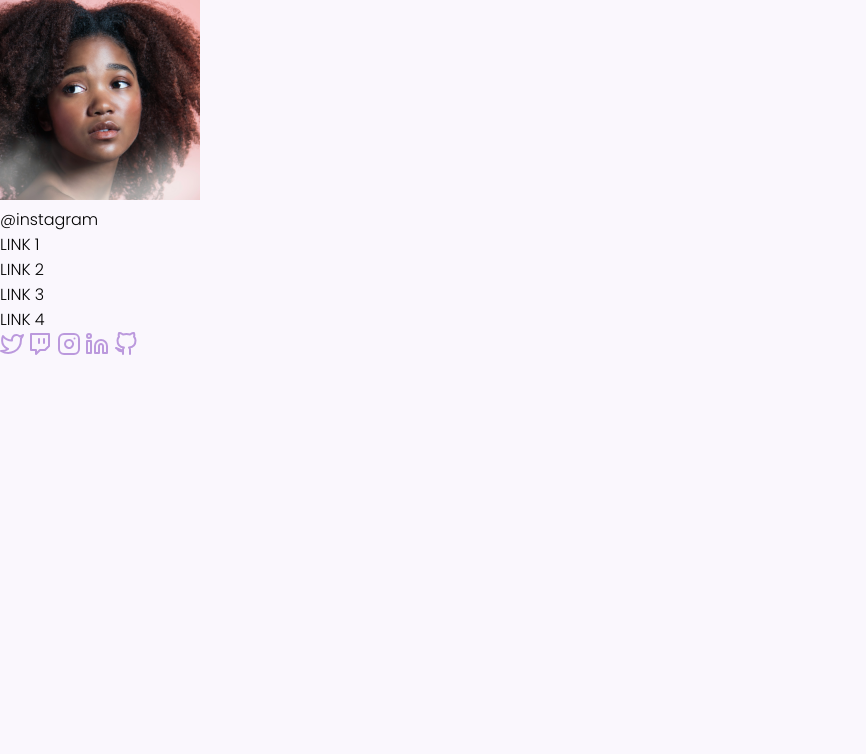
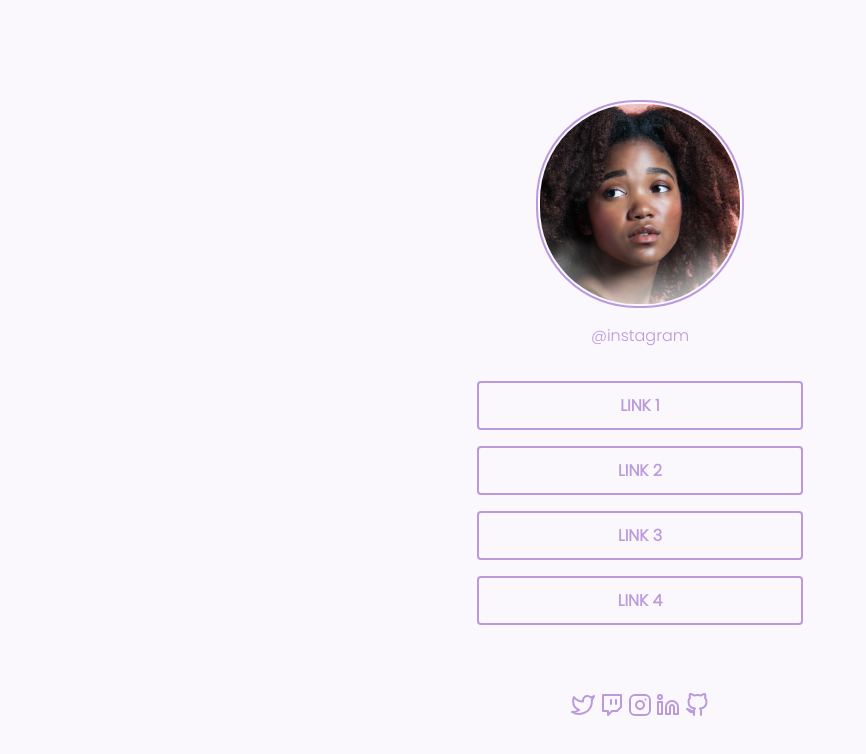
Before and after one commit to Jacqueline-dev/social-tree, a plain HTML site: page index.html in a window 1280 px wide. Shown: the whole page, without its empty margins (0-866 px from the left). Drawn offline with Linux system fonts and the light colour scheme.

Commit message:
criação do estilo com css

```diff
--- a/index.html
+++ b/index.html
@@ -1,38 +1,41 @@
 <!DOCTYPE html>
 <html lang="en">
   <head>
-  <meta charset="UTF-8">
-  <meta http-equiv="X-UA-Compatible" content="IE=edge">
-  <meta name="viewport" content="width=device-width, initial-scale=1.0">
+    <meta charset="UTF-8" />
+    <meta http-equiv="X-UA-Compatible" content="IE=edge" />
+    <meta name="viewport" content="width=device-width, initial-scale=1.0" />
 
-  <link rel="preconnect" href="https://fonts.googleapis.com">
-  <link rel="preconnect" href="https://fonts.gstatic.com" crossorigin>
-   <link href="https://fonts.googleapis.com/css2?family=Poppins:wght@300&display=swap" rel="stylesheet">
+    <link rel="preconnect" href="https://fonts.googleapis.com" />
+    <link rel="preconnect" href="https://fonts.gstatic.com" crossorigin />
+    <link
+      href="https://fonts.googleapis.com/css2?family=Poppins:wght@300&display=swap"
+      rel="stylesheet"
+    />
 
-  <link rel="stylesheet" href="style.css">
+    <link rel="stylesheet" href="style.css" />
 
     <title>Social Tree</title>
   </head>
   <body>
     <main class="container">
       <div>
-      <img src="assets/fotoperfil.png" alt="foto de perfil">
+        <img class="image" src="assets/fotoperfil.png" alt="foto de perfil" />
         <p>@instagram</p>
-      <ul>
-        <li><a>LINK 1</a></li>
-        <li><a>LINK 2</a></li>
-        <li><a>LINK 3</a></li>
-        <li><a>LINK 4</a></li>
+        <ul class="btn">
+          <li><a>Link 1</a></li>
+          <li><a>Link 2</a></li>
+          <li><a>Link 3</a></li>
+          <li><a>Link 4</a></li>
         </ul>
+
+        <div class="social-midia">
+          <a href="http://"><img src="assets/twitter.svg" /></a>
+          <a href="http://"><img src="assets/twitch.svg" /></a>
+          <a href="http://"><img src="assets/instagram.svg" /></a>
+          <a href="http://"><img src="assets/linkedin.svg" /></a>
+          <a href="http://"><img src="assets/github.svg" /></a>
         </div>
-      <div class="social-midia">
-        <a href="http://"><img src="assets/twitter.svg"></a>
-        <a href="http://"><img src="assets/twitch.svg"></a>
-        <a href="http://"><img src="assets/instagram.svg"></a>
-        <a href="http://"><img src="assets/linkedin.svg"></a>
-        <a href="http://"><img src="assets/github.svg"></a>
       </div>
-
     </main>
   </body>
 </html>
--- a/style.css
+++ b/style.css
@@ -3,7 +3,7 @@
   padding: 0;
 }
 
-:root{
+:root {
   --body-bg-color: #faf7fd;
   --purple: #bb99dd;
 }
@@ -12,3 +12,66 @@ body {
   font-family: 'Poppins', sans-serif;
   background-color: var(--body-bg-color);
 }
+
+.container {
+  display: flex;
+  justify-content: center;
+  padding: 100px;
+}
+
+ul,
+li,
+a {
+  list-style: none;
+}
+
+.image {
+  border-radius: 100px;
+  border: 2px solid var(--purple);
+  padding: 2px;
+  display: flex;
+  text-align: center;
+}
+
+p {
+  font-weight: 16px;
+  color: var(--purple);
+  text-align: center;
+  margin-bottom: 33px;
+  margin-top: 15px;
+}
+
+li {
+  display: flex;
+  text-align: center;
+  align-items: center;
+  box-sizing: border-box;
+  width: 326px;
+  height: 49px;
+  left: 556px;
+  top: 900px;
+  border: 2px solid var(--purple);
+  border-radius: 4px;
+  margin: 16px;
+  padding: 13px 13px;
+  font-size: 16px;
+  font-weight: 600;
+  text-transform: uppercase;
+  line-height: 24px;
+}
+
+ul,
+a {
+  font-weight: 16px bold;
+  text-align: center;
+  color: var(--purple);
+}
+
+.social-midia {
+  text-align: center;
+  margin-top: 68px;
+  width: 236px;
+  height: 24px;
+  left: 601px;
+  top: 798px;
+}
```
Lines whose indentation alone changed are shown as unchanged.
